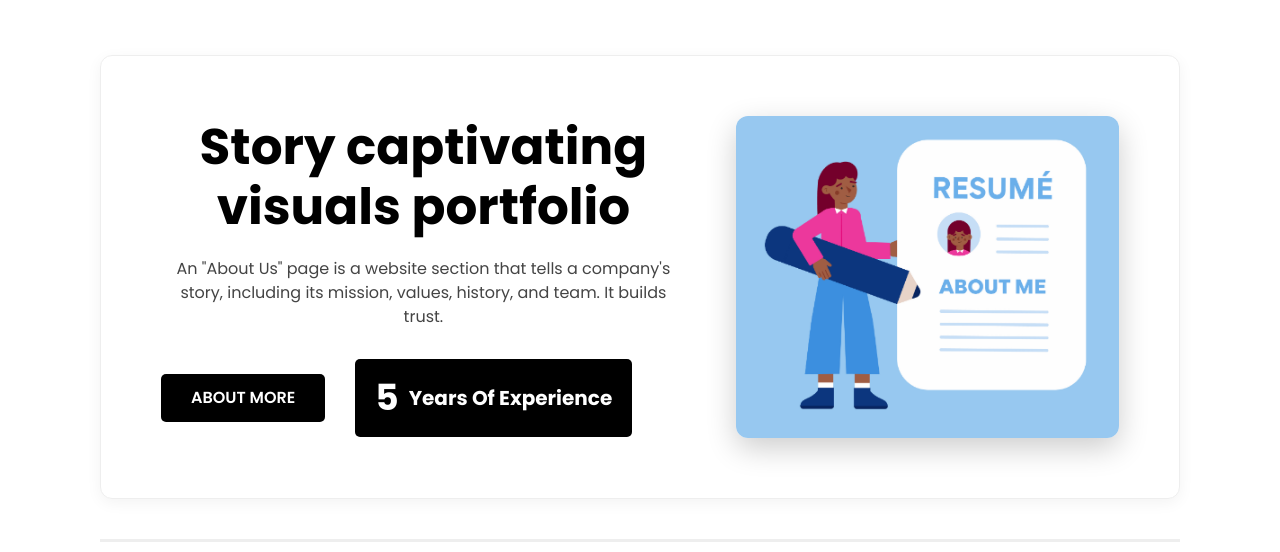
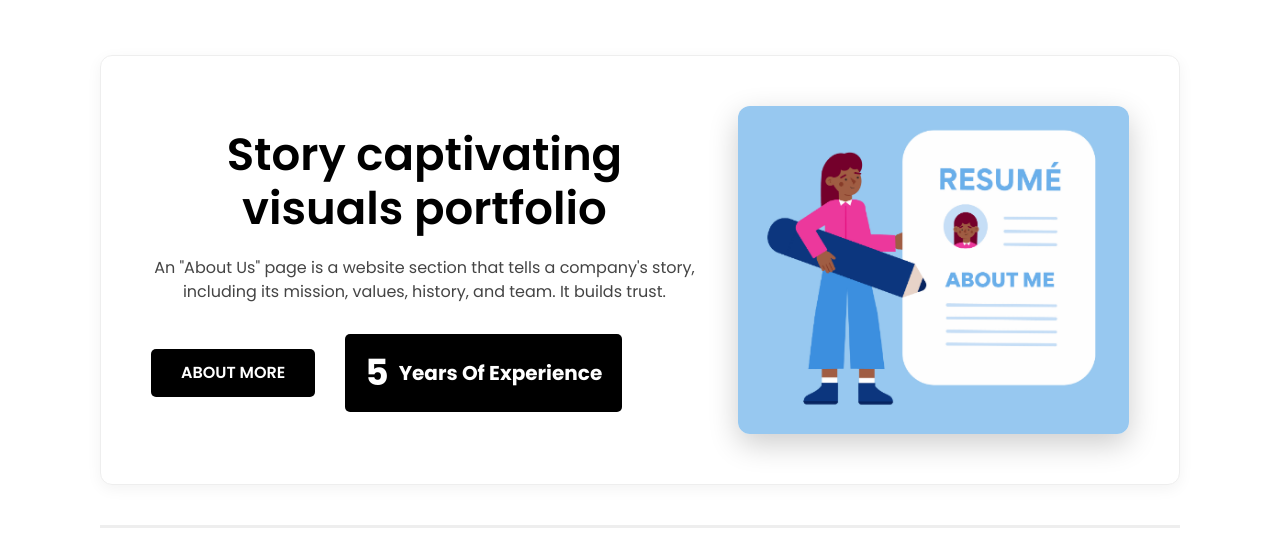
Before and after one commit to Hasanspace/myportfollio, a plain HTML site: page index.html in a window 1280 px wide. Shown: the part 739-1291 px from the top of the page. Drawn offline with nearby package versions, Linux system fonts and the light colour scheme.

Commit message:
Update style.css

```diff
--- a/style.css
+++ b/style.css
@@ -281,14 +281,15 @@ section {
 
 /* --- About Section (about.html & index.html) --- */
 .about-card {
+    max-width: 1152px;
     background-color: var(--secondary-color);
     border: 1px solid #eee;
-    padding: 60px;
+    padding: 50px;
     border-radius: var(--border-radius);
     box-shadow: var(--shadow-light);
     display: flex;
     align-items: center;
-    gap: 50px;
+    gap: 40px;
     margin-top: 50px;
 }
 
@@ -298,8 +299,8 @@ section {
 }
 
 .about-text h2 {
-    font-size: 50px;
-    font-weight: 700;
+    font-size: 45px;
+    font-weight: 600;
     line-height: 1.2;
     margin-bottom: 20px;
 }
@@ -1089,4 +1090,5 @@ section {
         font-size: 40px;
     }
     /* ... অন্যান্য ছোট স্ক্রিনের স্টাইল ... */
+
 }
```
